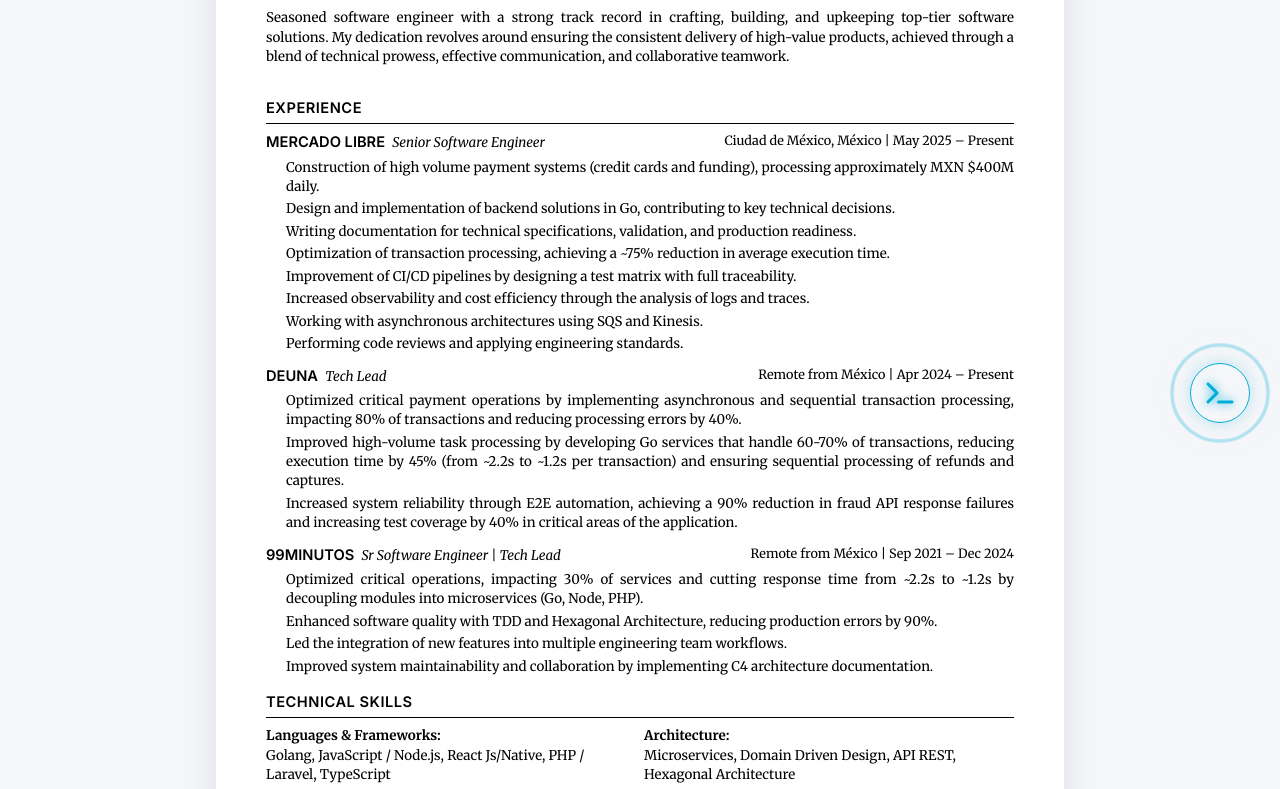
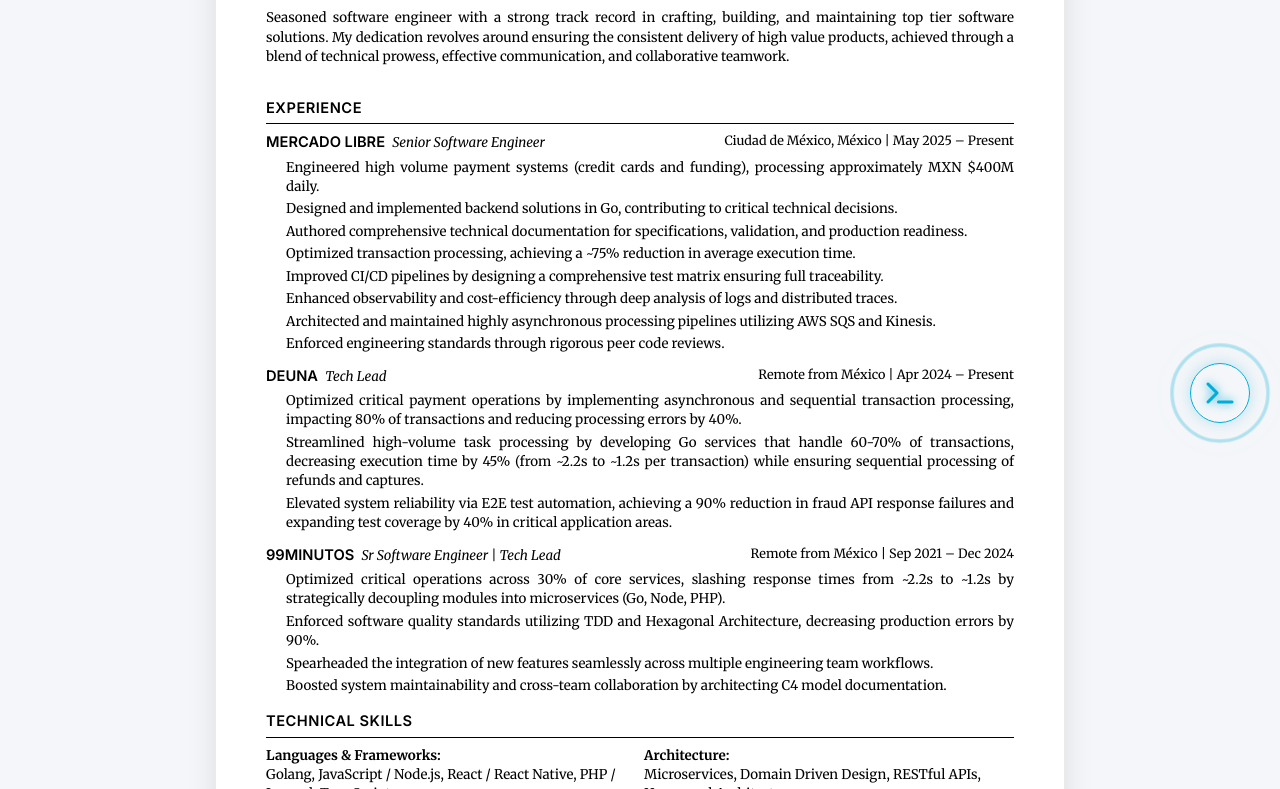
Before and after one commit to jcmexdev/portfolio, an Eleventy site: page src/cv.html in a window 1280 px wide. Shown: the part 347-1136 px from the top of the page. Built offline with nearby package versions, Linux system fonts and the light colour scheme; Eleventy itself is replaced by a stand-in of ours; files that its build step writes are made by us from their sources.

Commit message:
docs: Enhance CV content with active voice and detailed descriptions, and implement dynamic print title for PDF downloads.

```diff
--- a/src/cv.css
+++ b/src/cv.css
@@ -68,6 +68,11 @@
     flex-wrap: wrap;
     justify-content: center;
     gap: 0.5rem;
+}
+
+.cv-contact-info i {
+    font-size: 1.25em;
+    vertical-align: middle;
 }
 
 .cv-contact-info span:not(:last-child)::after {
--- a/src/cv.html
+++ b/src/cv.html
@@ -42,17 +42,17 @@
                 <h1>JUAN CARLOS GARCIA ESQUIVEL</h1>
                 <div class="cv-contact-info">
                     <span><i class="fab fa-linkedin" style="margin-right: 4px;"></i>
-                        juan-carlos-garcia-esquivel</span>
-                    <span><i class="fab fa-github" style="margin-right: 4px;"></i> @jcmexdev</span>
+                        <a href="https://www.linkedin.com/in/juan-carlos-garcia-esquivel" target="_blank"
+                            style="color: inherit; text-decoration: none;">linkedin.com/in/juan-carlos-garcia-esquivel</a></span>
+                    <span><i class="fab fa-github" style="margin-right: 4px;"></i> <a href="https://github.com/jcmexdev"
+                            target="_blank" style="color: inherit; text-decoration: none;">@jcmexdev</a></span>
                     <span><i class="fas fa-phone-alt" style="margin-right: 4px;"></i> +52 554-021-4954</span>
-                    <span><i class="fas fa-envelope" style="margin-right: 4px;"></i>
-                        carlos.garcia.esquivel@live.com.mx</span>
                 </div>
             </header>
 
             <div class="cv-summary">
-                <p>Seasoned software engineer with a strong track record in crafting, building, and upkeeping top-tier
-                    software solutions. My dedication revolves around ensuring the consistent delivery of high-value
+                <p>Seasoned software engineer with a strong track record in crafting, building, and maintaining top tier
+                    software solutions. My dedication revolves around ensuring the consistent delivery of high value
                     products, achieved through a blend of technical prowess, effective communication, and collaborative
                     teamwork.</p>
             </div>
@@ -70,18 +70,22 @@
                         </div>
                     </div>
                     <ul class="cv-bullets">
-                        <li>Construction of high volume payment systems (credit cards and funding), processing
+                        <li>Engineered high volume payment systems (credit cards and funding), processing
                             approximately MXN $400M daily.</li>
-                        <li>Design and implementation of backend solutions in Go, contributing to key technical
+                        <li>Designed and implemented backend solutions in Go, contributing to critical technical
                             decisions.</li>
-                        <li>Writing documentation for technical specifications, validation, and production readiness.
+                        <li>Authored comprehensive technical documentation for specifications, validation, and
+                            production readiness.
                         </li>
-                        <li>Optimization of transaction processing, achieving a ~75% reduction in average execution
+                        <li>Optimized transaction processing, achieving a ~75% reduction in average execution
                             time.</li>
-                        <li>Improvement of CI/CD pipelines by designing a test matrix with full traceability.</li>
-                        <li>Increased observability and cost efficiency through the analysis of logs and traces.</li>
-                        <li>Working with asynchronous architectures using SQS and Kinesis.</li>
-                        <li>Performing code reviews and applying engineering standards.</li>
+                        <li>Improved CI/CD pipelines by designing a comprehensive test matrix ensuring full
+                            traceability.</li>
+                        <li>Enhanced observability and cost-efficiency through deep analysis of logs and distributed
+                            traces.</li>
+                        <li>Architected and maintained highly asynchronous processing pipelines utilizing AWS SQS and
+                            Kinesis.</li>
+                        <li>Enforced engineering standards through rigorous peer code reviews.</li>
                     </ul>
                 </div>
 
@@ -98,11 +102,11 @@
                         <li>Optimized critical payment operations by implementing asynchronous and sequential
                             transaction processing, impacting 80% of transactions and reducing processing errors by 40%.
                         </li>
-                        <li>Improved high-volume task processing by developing Go services that handle 60-70% of
-                            transactions, reducing execution time by 45% (from ~2.2s to ~1.2s per transaction) and
+                        <li>Streamlined high-volume task processing by developing Go services that handle 60-70% of
+                            transactions, decreasing execution time by 45% (from ~2.2s to ~1.2s per transaction) while
                             ensuring sequential processing of refunds and captures.</li>
-                        <li>Increased system reliability through E2E automation, achieving a 90% reduction in fraud API
-                            response failures and increasing test coverage by 40% in critical areas of the application.
+                        <li>Elevated system reliability via E2E test automation, achieving a 90% reduction in fraud API
+                            response failures and expanding test coverage by 40% in critical application areas.
                         </li>
                     </ul>
                 </div>
@@ -117,12 +121,14 @@
                         </div>
                     </div>
                     <ul class="cv-bullets">
-                        <li>Optimized critical operations, impacting 30% of services and cutting response time from
-                            ~2.2s to ~1.2s by decoupling modules into microservices (Go, Node, PHP).</li>
-                        <li>Enhanced software quality with TDD and Hexagonal Architecture, reducing production errors by
+                        <li>Optimized critical operations across 30% of core services, slashing response times from
+                            ~2.2s to ~1.2s by strategically decoupling modules into microservices (Go, Node, PHP).</li>
+                        <li>Enforced software quality standards utilizing TDD and Hexagonal Architecture, decreasing
+                            production errors by
                             90%.</li>
-                        <li>Led the integration of new features into multiple engineering team workflows.</li>
-                        <li>Improved system maintainability and collaboration by implementing C4 architecture
+                        <li>Spearheaded the integration of new features seamlessly across multiple engineering team
+                            workflows.</li>
+                        <li>Boosted system maintainability and cross-team collaboration by architecting C4 model
                             documentation.</li>
                     </ul>
                 </div>
@@ -133,11 +139,11 @@
                 <div style="display: grid; grid-template-columns: 1fr 1fr; gap: 0.5rem; margin-top: 0.25rem;">
                     <div>
                         <strong>Languages & Frameworks:</strong><br>
-                        Golang, JavaScript / Node.js, React Js/Native, PHP / Laravel, TypeScript
+                        Golang, JavaScript / Node.js, React / React Native, PHP / Laravel, TypeScript
                     </div>
                     <div>
                         <strong>Architecture:</strong><br>
-                        Microservices, Domain Driven Design, API REST, Hexagonal Architecture
+                        Microservices, Domain Driven Design, RESTful APIs, Hexagonal Architecture
                     </div>
                     <div>
                         <strong>Databases & Cloud:</strong><br>
@@ -225,6 +231,16 @@
     <script src="locales/index.js"></script>
     <script src="script.js"></script>
     <script>
+        // ── PDF Download Name Logic ──────────────────────────────────────
+        let originalTitle = document.title;
+        window.addEventListener("beforeprint", () => {
+            originalTitle = document.title;
+            document.title = "CV - Juan Carlos Garcia Esquivel - Senior Software Engineer";
+        });
+        window.addEventListener("afterprint", () => {
+            document.title = originalTitle;
+        });
+
         // ── Theme Toggle Logic ───────────────────────────────────────────
         const themeToggle = document.getElementById('themeToggle');
         const toggleIcon = themeToggle.querySelector('.toggle-icon');
```
